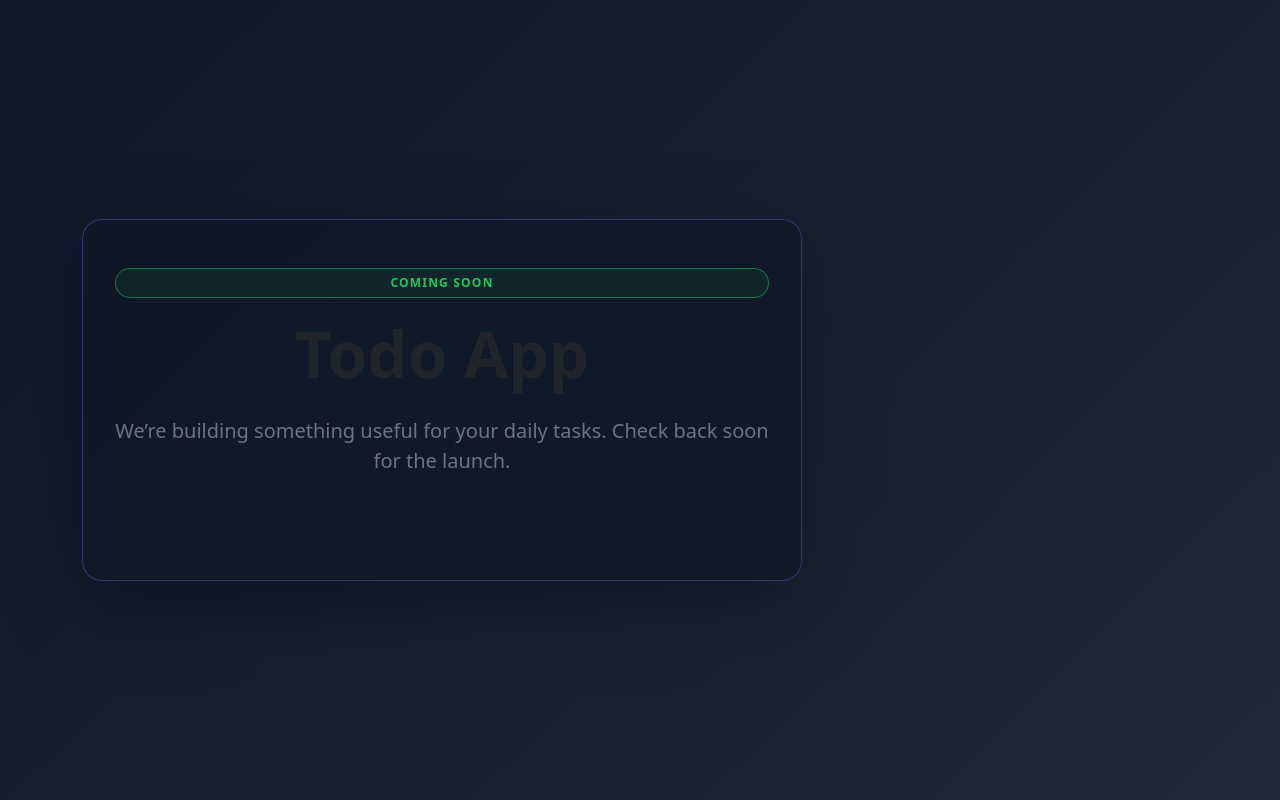
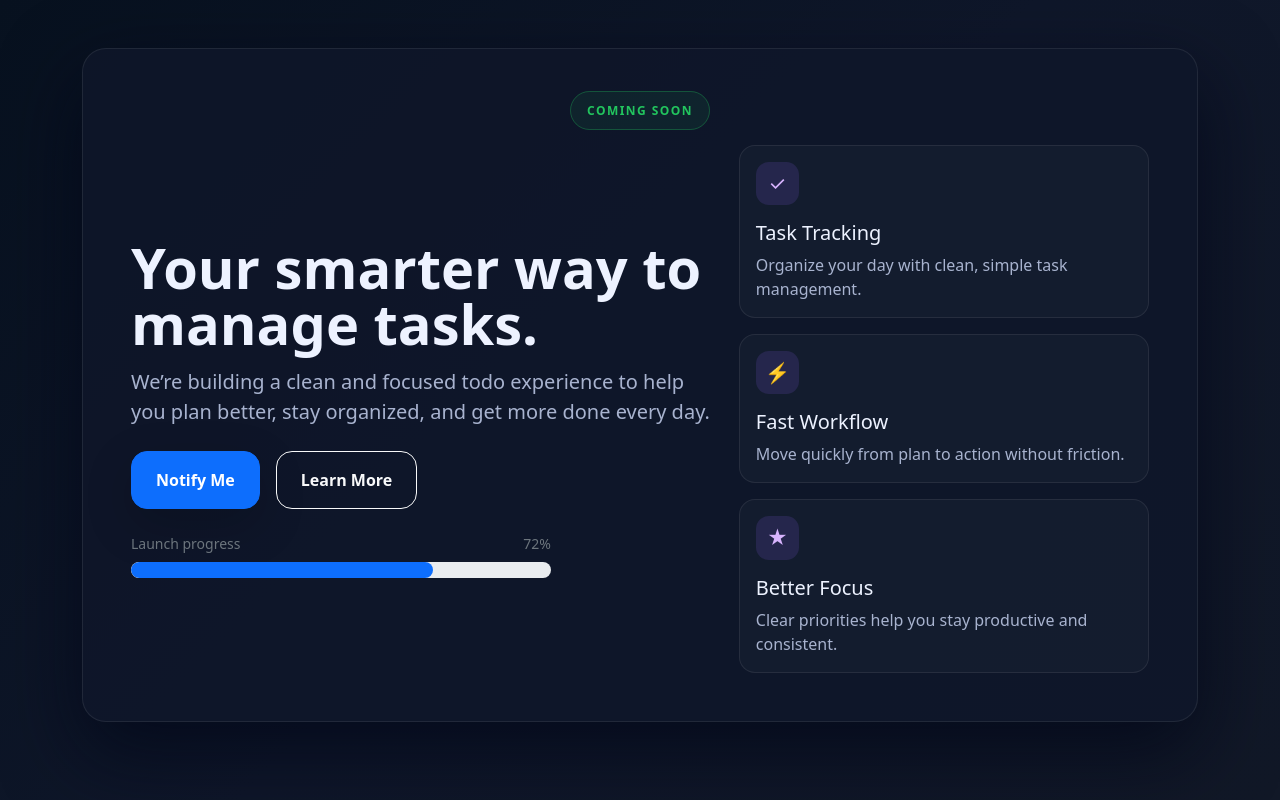
Before and after one commit to hadiarabnejad/todo, a Django app: page / in a window 1280 px wide. Run offline with Django 5.2, Linux system fonts and the light colour scheme; some libraries are stand-ins or nearby versions.

Commit message:
Enhance 'coming_soon.html' with improved layout, styling, and content for better user engagement

```diff
--- a/core_app/templates/core_app/coming_soon.html
+++ b/core_app/templates/core_app/coming_soon.html
@@ -4,58 +4,109 @@
 <head>
     <meta charset="UTF-8" />
     <meta name="viewport" content="width=device-width, initial-scale=1.0" />
-    <title>Coming Soon</title>
+    <title>Todo App | Coming Soon</title>
     <link rel="stylesheet" href="{% static 'core_app/bootstrap.min.css' %}" />
     <style>
         body {
             min-height: 100vh;
-            display: grid;
-            place-items: center;
-            background: linear-gradient(135deg, #0f172a, #1e293b);
-            color: #e5e7eb;
+            background: linear-gradient(135deg, #07111f, #0f172a 50%, #111827);
+            color: #edf2ff;
         }
 
-        .card {
-            width: min(90vw, 720px);
-            padding: 48px 32px;
-            background: rgba(17, 24, 39, 0.85);
-            border: 1px solid rgba(139, 92, 246, 0.35);
-            border-radius: 20px;
-            box-shadow: 0 25px 80px rgba(0, 0, 0, 0.35);
-            text-align: center;
+        .hero-card {
+            background: rgba(15, 23, 42, 0.82);
+            border: 1px solid rgba(255, 255, 255, 0.08);
+            border-radius: 1.5rem;
+            box-shadow: 0 30px 80px rgba(2, 6, 23, 0.7);
         }
 
-        .badge {
-            display: inline-block;
-            padding: 8px 14px;
+        .brand-pill {
+            padding: 0.6rem 1rem;
             border-radius: 999px;
-            border: 1px solid rgba(34, 197, 94, 0.5);
             background: rgba(34, 197, 94, 0.08);
+            border: 1px solid rgba(34, 197, 94, 0.3);
             color: #22c55e;
-            font-size: 12px;
+            letter-spacing: 0.12em;
+            font-size: 0.75rem;
             font-weight: 700;
-            letter-spacing: 0.1em;
             text-transform: uppercase;
-            margin-bottom: 18px;
         }
 
-        .progress {
-            height: 12px;
-            margin-top: 28px;
-            background: rgba(255, 255, 255, 0.08);
+        .text-soft {
+            color: #a8b3cf;
+        }
+
+        .feature-box {
+            background: rgba(148, 163, 184, 0.04);
+            border: 1px solid rgba(255, 255, 255, 0.08);
+            border-radius: 1rem;
+        }
+
+        .icon-box {
+            width: 2.7rem;
+            height: 2.7rem;
+            border-radius: 0.8rem;
+            background: rgba(139, 92, 246, 0.15);
+            color: #d8b4fe;
         }
     </style>
 </head>
 <body>
-    <div class="container">
-        <div class="card">
-            <span class="badge">Coming Soon</span>
-            <h1 class="display-3 fw-bold">Todo App</h1>
-            <p class="lead text-secondary mt-3">
-                We’re building something useful for your daily tasks. Check back soon for the launch.
-            </p>
-            <div class="progress mx-auto" style="max-width: 420px;">
-                <div class="progress-bar" role="progressbar" style="width: 72%" aria-valuenow="72" aria-valuemin="0" aria-valuemax="100"></div>
+    <div class="container py-5">
+        <div class="hero-card p-4 p-md-5 p-lg-5">
+            <div class="text-center">
+                <span class="brand-pill">Coming Soon</span>
+            </div>
+
+            <div class="row align-items-center mt-4">
+                <div class="col-lg-7 text-center text-lg-start">
+                    <h1 class="display-4 fw-bold mb-3 lh-1">Your smarter way to manage tasks.</h1>
+                    <p class="lead text-soft mb-4 mx-auto mx-lg-0 w-100" style="max-width: 640px;">
+                        We’re building a clean and focused todo experience to help you plan better,
+                        stay organized, and get more done every day.
+                    </p>
+
+                    <div class="d-flex flex-column flex-sm-row justify-content-center justify-content-lg-start gap-3 mb-4">
+                        <button type="button" class="btn btn-primary rounded-4 px-4 py-3 fw-semibold shadow-lg">Notify Me</button>
+                        <button type="button" class="btn btn-outline-light rounded-4 px-4 py-3 fw-semibold">Learn More</button>
+                    </div>
+
+                    <div class="mx-auto mx-lg-0 w-100" style="max-width: 420px;">
+                        <div class="d-flex justify-content-between text-secondary small mb-2">
+                            <span>Launch progress</span>
+                            <span>72%</span>
+                        </div>
+                        <div class="progress rounded-pill" role="progressbar" aria-label="Launch progress" aria-valuenow="72" aria-valuemin="0" aria-valuemax="100">
+                            <div class="progress-bar rounded-pill" style="width: 72%"></div>
+                        </div>
+                    </div>
+                </div>
+
+                <div class="col-lg-5 mt-4 mt-lg-0">
+                    <div class="row g-3">
+                        <div class="col-12 col-sm-6 col-lg-12">
+                            <div class="feature-box p-3 h-100">
+                                <div class="icon-box d-inline-flex align-items-center justify-content-center mb-3 fs-5">✓</div>
+                                <h5 class="mb-2">Task Tracking</h5>
+                                <p class="text-soft mb-0">Organize your day with clean, simple task management.</p>
+                            </div>
+                        </div>
+                        <div class="col-12 col-sm-6 col-lg-12">
+                            <div class="feature-box p-3 h-100">
+                                <div class="icon-box d-inline-flex align-items-center justify-content-center mb-3 fs-5">⚡</div>
+                                <h5 class="mb-2">Fast Workflow</h5>
+                                <p class="text-soft mb-0">Move quickly from plan to action without friction.</p>
+                            </div>
+                        </div>
+                        <div class="col-12 col-sm-6 col-lg-12">
+                            <div class="feature-box p-3 h-100">
+                                <div class="icon-box d-inline-flex align-items-center justify-content-center mb-3 fs-5">★</div>
+                                <h5 class="mb-2">Better Focus</h5>
+                                <p class="text-soft mb-0">Clear priorities help you stay productive and consistent.</p>
+                            </div>
+                        </div>
+                    </div>
+                </div>
             </div>
         </div>
     </div>
```
